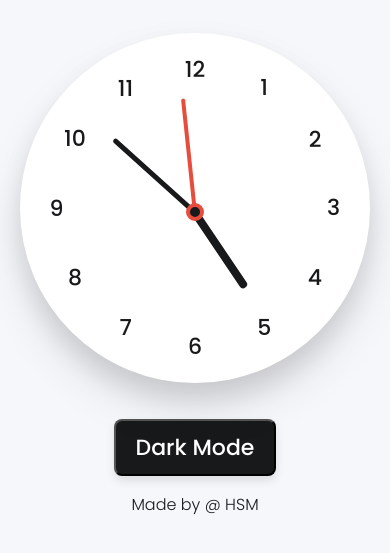
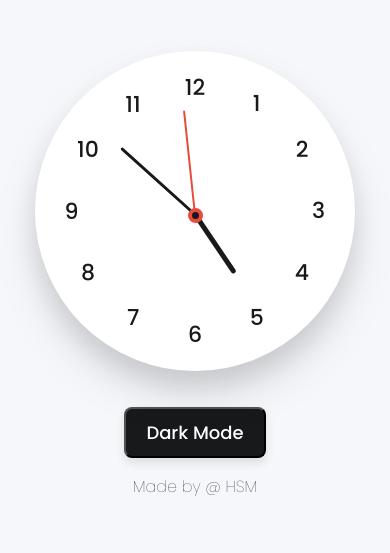
Before and after one commit to H-SM/Analog_clock, a plain HTML site: page index.html in a window 390 px wide. Shown: the part 147-700 px from the top of the page. Drawn offline with Linux system fonts and the light colour scheme.

Commit message:
further changes in css for mobile view

```diff
--- a/style.css
+++ b/style.css
@@ -75,7 +75,7 @@ body.dark{
 .indicator .hand {
     position: absolute;
     height: 130px;
-    width: 4px;
+    width: 3px;
     bottom: 0;
     transform-origin: bottom;  /* *** */
     border-radius: 25px;
@@ -83,12 +83,12 @@ body.dark{
 }
 .hand.min{
     height: 120px;
-    width: 5px;
+    width: 4px;
     background: var(--black-color);
 }
 .hand.hour{
     height: 100px;
-    width: 8px;
+    width: 7px;
     background: var(--black-color);
 }
 .mode-switch{
@@ -107,20 +107,32 @@ footer{
     font-weight: 300;
 }
 @media screen and (max-width: 480px) {
-    .clock{ height: 350px; width: 350px; }
+    .clock{ height: 320px; width: 320px; }
     .indicator .hand.hour {
-        height: 90px;
+        height: 70px;
+        width: 5px;
     }
     .indicator .hand.min {
-        height: 110px;
+        height: 100px;
+        width: 3px;
     }
     .indicator .hand{
-        height: 115px;
+        height: 105px;
+        width: 2px;
     }
 
     .clock label span{
         font-size: 22px;
-        font-weight: 500;
+        font-weight: 400;
     }
-
+    .mode-switch{
+        font-size: 18px;
+    }
+    footer{
+        font-weight: 200;
+    }
+    .container .indicator{
+        height: 7px;
+        width: 7px;
+    }
 }
```
